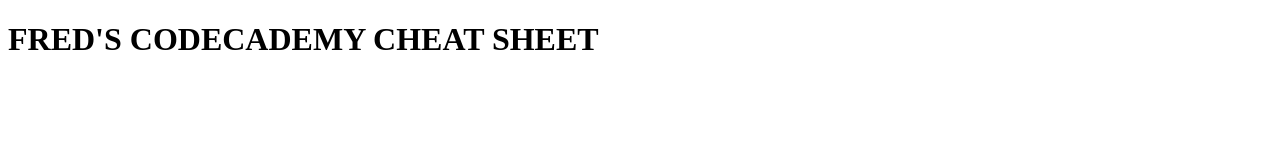
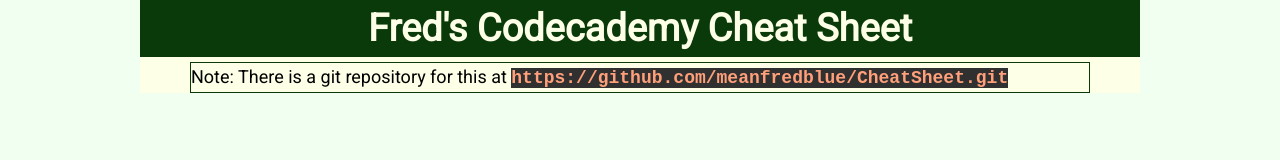
Before and after one commit to meanfredblue/CheatSheet, a plain HTML site: page index.html in a window 1280 px wide. Drawn offline with Linux system fonts and the light colour scheme.

Commit message:
Displayed github path. Added more styling.

```diff
--- a/index.html
+++ b/index.html
@@ -8,6 +8,9 @@
     <link rel="stylesheet" href="style.css">
 </head>
 <body>
-    <h1>Fred's Codecademy Cheat Sheet</h1>
+    <main>
+        <h1>Fred's Codecademy Cheat Sheet</h1>
+        <aside>Note: There is a git repository for this at <code>https://github.com/meanfredblue/CheatSheet.git</code></aside>
+    </main>
 </body>
 </html>
--- a/style.css
+++ b/style.css
@@ -1,3 +1,40 @@
+@import url('https://fonts.googleapis.com/css2?family=Roboto&display=swap');
+
+body {
+    width: 100%;
+    margin: 0;
+    padding: 0;
+    background-color: rgb(240,255,240);
+    line-height: 1.5;
+}
+
+main {
+    width: 1000px;
+    font-family: 'Roboto', sans-serif;
+    font-size: 18px;
+    margin: 0 auto;
+    background-color: rgb(253, 255, 230);
+}
+
 h1 {
-    text-transform: uppercase;
+    text-align: center;
+    background-color: rgb(10, 58, 10);
+    color: rgb(253, 255, 230);
+    font-weight: bold;
+    font-size: 38px;
+    margin: 0 auto;
 }
+
+aside {
+    border: 1px solid rgb(10, 58, 10);
+    margin: 5px 50px;
+}
+
+code {
+    float: inline-block;
+    font-family: 'Courier New', Courier, monospace;
+    font-size: 18px;
+    font-weight: bold;
+    color: lightsalmon;
+    background-color: #303030;
+}
```
